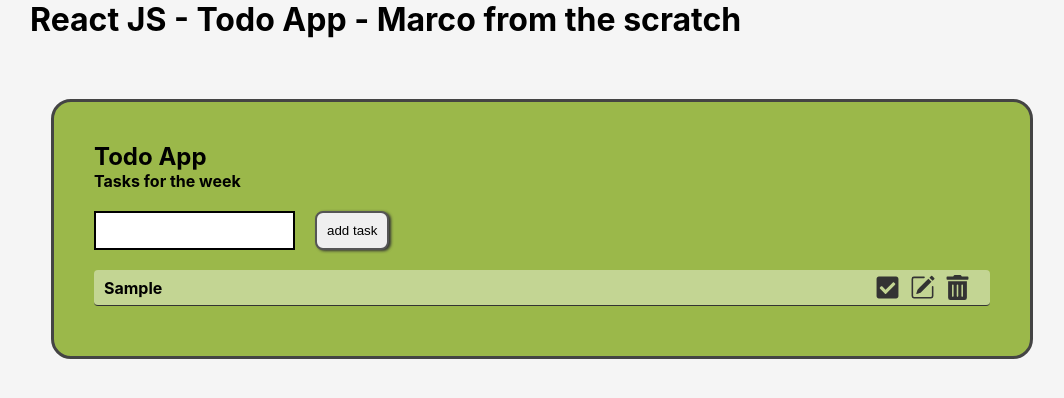
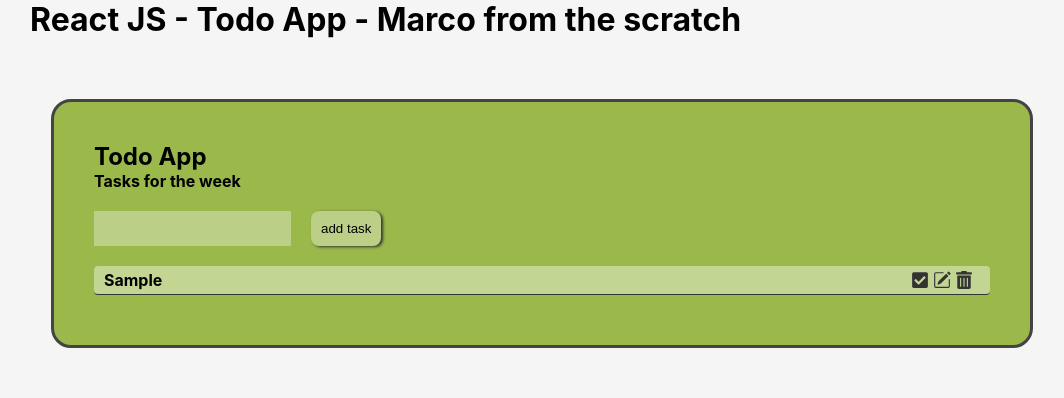
Before and after one commit to MarcoTheFrontEndGuy/reactjs-todo-list--2-inputs-5-buttons, a React (Create React App) app: page / in a window 1280 px wide. Both pictures are taken after typing "Sample" into the empty fields and a click on the button "add task". Shown: the top 398 px of the page, without its empty margins (98-1162 px from the left). Built offline with nearby package versions, Linux system fonts and the light colour scheme.

Commit message:
adding style to todo app

```diff
--- a/src/App.js
+++ b/src/App.js
@@ -59,6 +59,13 @@ export default function App() {
 
   }
 
+  const inputValueEditNewTask = (e) => {
+    setTodoNewTask(e.target.value);
+    e.target.focus();
+    console.log(e.target.value);
+  }
+
+
   const submitNewTask = (id) => {
     setTodo( (todo.map((todo) => {
       if(todo.id === id) {
@@ -69,6 +76,7 @@ export default function App() {
     })))
 
     setTodoId(null);
+    setTodoNewTask(""); ///////////////////// this line is new today 09-12-2022
 
   }
 
@@ -94,13 +102,15 @@ export default function App() {
               {todoId !== todo.id ?
                 <h4 className={`checked ${todo.completed ? "line-through" : ""}`}>{todo.task}</h4>
               :
-                <input type="text" onChange={(e) => setTodoNewTask(e.target.value)} value={todoNewTask} />
+                // <input type="text" className="inputToEditTask" onChange={(e) => setTodoNewTask(e.target.value)} value={todoNewTask} />
+
+                <input type="text" className="inputToEditTask" onChange={(e) => inputValueEditNewTask(e)} value={todoNewTask} />
               }
 
               <div className='todo-item__buttons'>
               {todoId !== todo.id ?
                 <>
-                <label for={todo.id}>
+                <label htmlFor={todo.id}>
 
                 <FaCheckSquare className='buttonIcon'/>
                   <input type="checkbox"  className="inputCheckbox-hidden" id={todo.id} onChange={ () => toggleCompleted(todo.id)}  />
--- a/src/todoApp-marco-css.css
+++ b/src/todoApp-marco-css.css
@@ -23,10 +23,33 @@ body {
     border: 3px solid #444;
 }
 
-.input-task, .button-input-task {
+/* .input-task, .button-input-task {
     border: 2px solid rgb(0, 0, 0);
     padding: 10px;
     margin: 20px 0;
+} */
+
+.input-task, .button-input-task, input[type="text"] {
+/* .button-input-task, input[type="text"] { */
+    background-color: #BCCF86;
+    padding: 10px;
+    margin: 20px 0;
+    outline: none;
+    border: none
+}
+
+.input-task {
+    background-color: #BCCF86;
+    padding: 10px;
+    /* margin: 20px 0; */
+    margin: 7px 0;
+    outline: none;
+    border: none
+}
+
+.inputToEditTask {
+    flex-grow: 1;
+    border-bottom: 1px solid black;
 }
 
 .button-input-task {
@@ -81,13 +104,23 @@ body {
     display: none;
 }
 
-.buttonIcon {
+/* .buttonIcon {
     width: 25px;
     height: 25px;
     margin: 0 5px;
     color: #333;
     transition: all .5s;
+} */
+.buttonIcon {
+    width: 18px;
+    height: 18px;
+    margin: 0 2px;
+    color: #333;
+    transition: all .5s;
 }
+
+
+
 .buttonIcon:hover {
     color: rgb(0, 0, 0);
     transform: scale(1.4, 1.4);
--- a/src/todoApp-mediaqueries-marco-css.css
+++ b/src/todoApp-mediaqueries-marco-css.css
@@ -1,8 +1,17 @@
 @media screen and (max-width: 700px) {
+    form {
+        margin-bottom: 30px;
+    }
+
     .todo-item {
         background: orange;
         border: 20px solid skyblue;
         flex-wrap: wrap;
+    }
+
+    /* .input-task, input[type="text"] {   */
+    .input-task, .button-input-task, input[type="text"] {
+        margin: 7px 0;
     }
 
     .checked {
```
